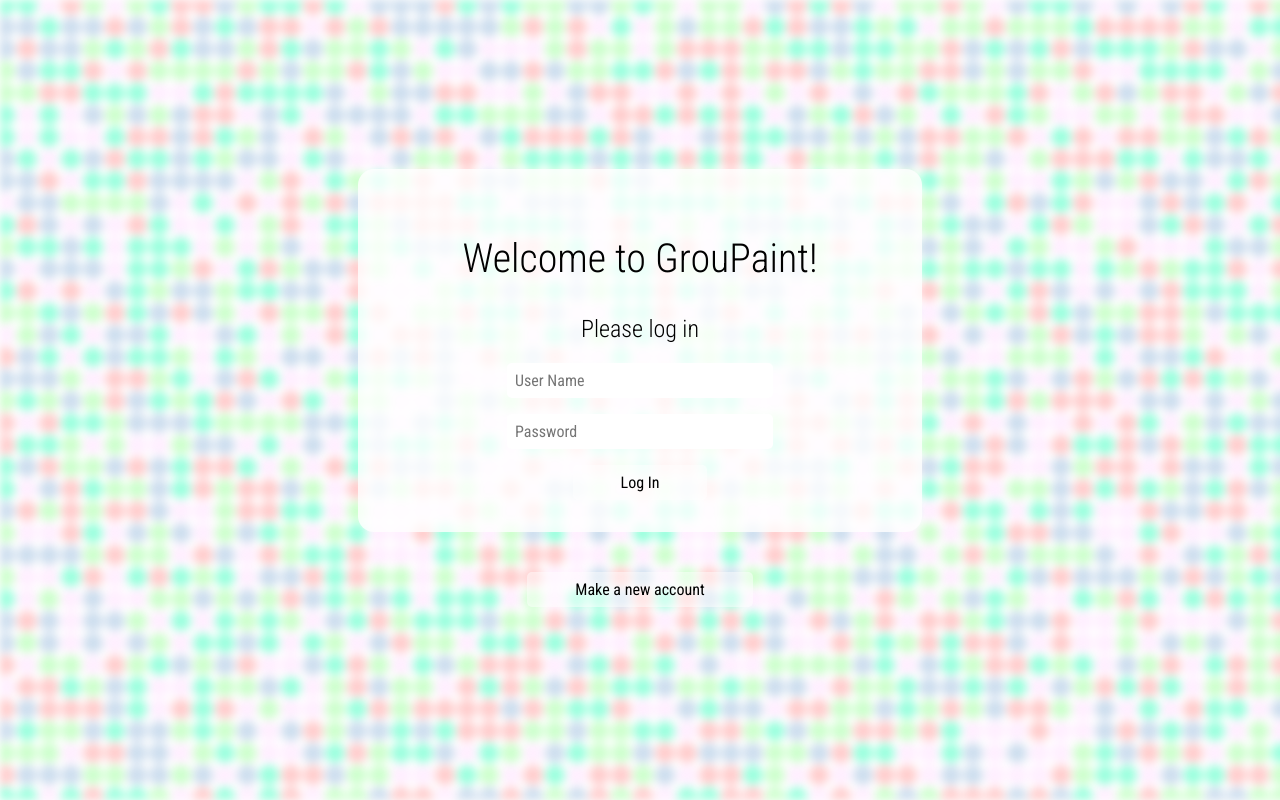
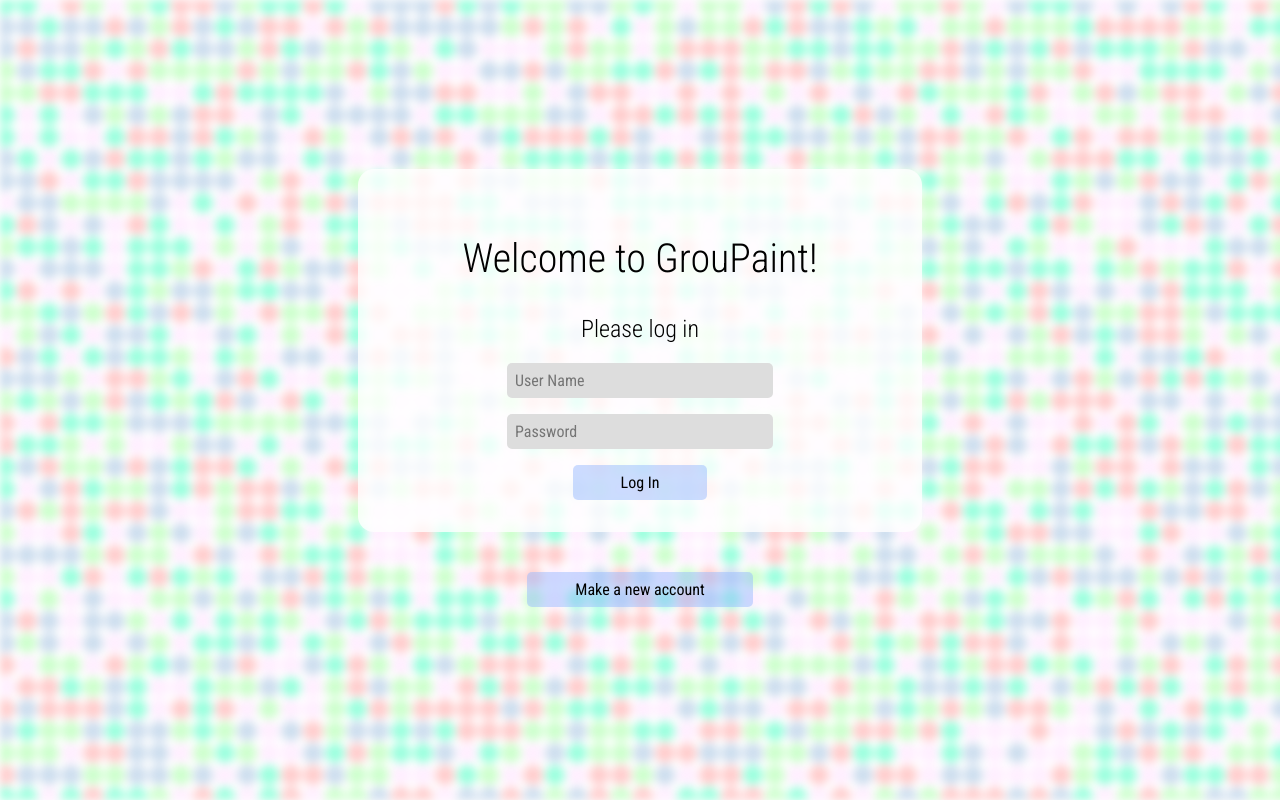
Before and after one commit to nsnyder/WebProject, a PHP site: page /login.html in a window 1280 px wide. Run offline with PHP 8.4, Linux system fonts and the light colour scheme.

Commit message:
All the css

```diff
--- a/css/login.css
+++ b/css/login.css
@@ -36,18 +36,18 @@ input {
 	margin: 1em auto;
 }
 button[type="submit"]:hover, button[type="submit"].ready {
-	background-color: rgba(255,255,255,.9);
+	background-color: rgba(153,187,255,.9);
 	cursor: pointer;
 	padding: .5em 7em;
 }
 
 a.buttonImitator:hover {
-	background-color: rgba(255,255,255,.9);
+	background-color: rgba(153,187,255,.9);
 	text-decoration: none;
 }
 
 a.buttonImitator, button[type="submit"] {
-	background-color: rgba(255,255,255,.5);
+	background-color: rgba(153,187,255,.5);
 	border: none;
 	border-radius: 5px;
 	color: #000;
@@ -57,6 +57,7 @@ a.buttonImitator, button[type="submit"] {
 	transition: .2s;
 }
 input[type="text"], input[type="password"] {
+	background-color: #ddd;
 	border-radius: 5px;
 	border: none;
 	padding: .5em;
```
